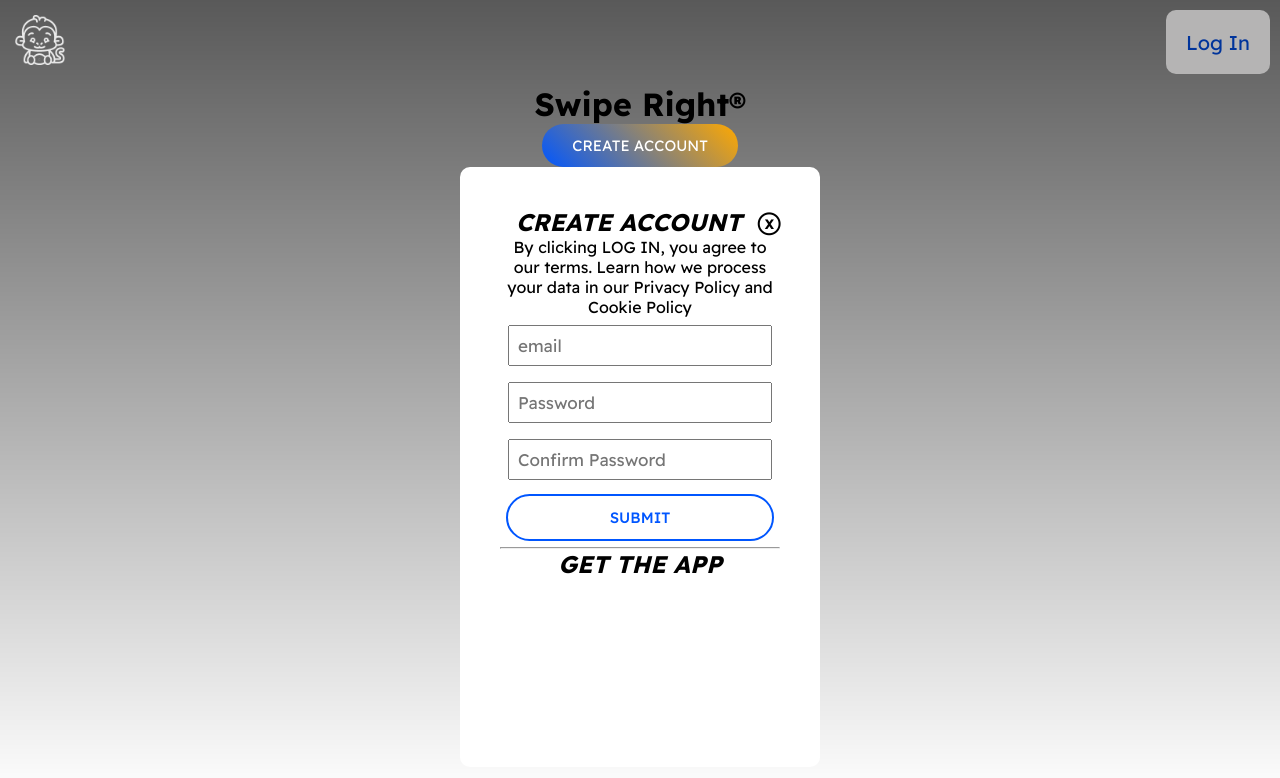
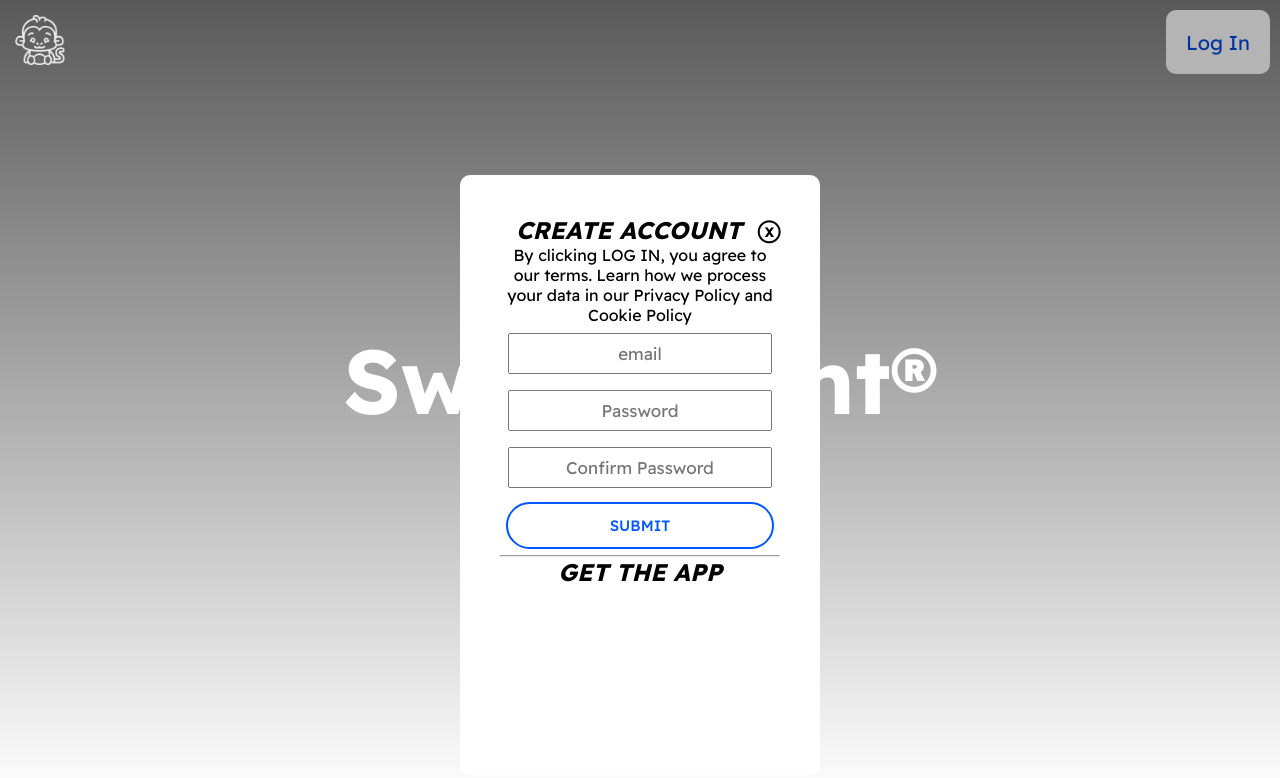
Before and after one commit to DDeShon/dating-app-old, a React (Create React App) app: page / in a window 1280 px wide. Both pictures are taken after a click on the button "CREATE ACCOUNT". Shown: the top 778 px of the page. Built offline with nearby package versions, Linux system fonts and the light colour scheme.

Commit message:
working on styling

```diff
--- a/src/components/AuthModal.js
+++ b/src/components/AuthModal.js
@@ -1,6 +1,6 @@
 import { useState } from "react";
 
-const AuthModal = ({ setShowModal }) => {
+const AuthModal = ({ setShowModal, isSignedUp }) => {
   const [email, setEmail] = useState(null);
   const [password, setPassword] = useState(null);
   const [confirmPassword, setConfirmPassword] = useState(null);
@@ -12,9 +12,15 @@ const AuthModal = ({ setShowModal }) => {
 
   const handleSubmit = (e) => {
     e.preventDefault();
+    try {
+      if (isSignedUp && password !== confirmPassword) {
+        setError("Passwords do not match");
+      }
+      console.log("make a post request to our database");
+    } catch (error) {
+      console.log(error);
+    }
   };
-
-  const isSignedUp = true;
 
   return (
     <div className="auth-modal">
@@ -43,6 +49,7 @@ const AuthModal = ({ setShowModal }) => {
           required={true}
           onChange={(e) => setPassword(e.target.value)}
         />
+        {isSignedUp && (
           <input
             type="password"
             id="password-check"
@@ -51,6 +58,7 @@ const AuthModal = ({ setShowModal }) => {
             required={true}
             onChange={(e) => setConfirmPassword(e.target.value)}
           />
+        )}
         <input className="secondary-button" type="submit" />
         <p>{error}</p>
       </form>
--- a/src/components/Nav.js
+++ b/src/components/Nav.js
@@ -1,9 +1,16 @@
 import whiteLogo from "../images/Code_Monkey_BW.png"; //placeholder images
 import colorLogo from "../images/Code_Monkey.png";
 
-const Nav = ({ minimal, authToken, setShowModal, showModal }) => {
+const Nav = ({
+  minimal,
+  authToken,
+  setShowModal,
+  showModal,
+  setIsSignedUp,
+}) => {
   const handleClick = () => {
     setShowModal(true);
+    setIsSignedUp(false);
   };
   return (
     <nav>
--- a/src/index.css
+++ b/src/index.css
@@ -5,10 +5,16 @@
   padding: 0;
   box-sizing: border-box;
   font-family: "Readex Pro", sans-serif;
+  text-align: center;
 }
 
 h2 {
   font-style: italic;
+}
+
+.primary-title {
+  font-size: 90px;
+  color: rgb(255, 255, 255);
 }
 
 .primary-button {
@@ -42,10 +48,6 @@ h2 {
   background-color: rgb(181, 180, 180);
   color: rgb(0, 52, 155);
   border: solid 2px rgb(0, 52, 155);
-}
-
-body {
-  text-align: center;
 }
 
 /*----- Navbar -----*/
@@ -91,9 +93,15 @@ nav .nav-button:disabled {
   );
 }
 
+.home {
+  margin-top: 30vh;
+}
+
 /*----- Auth Modal -----*/
 .auth-modal {
-  /* position: absolute; */
+  position: absolute;
+  left: 0;
+  right: 0;
   top: 175px;
   margin-left: auto;
   margin-right: auto;
--- a/src/pages/Home.js
+++ b/src/pages/Home.js
@@ -4,12 +4,13 @@ import { useState } from "react";
 
 const Home = () => {
   const [showModal, setShowModal] = useState(false);
+  const [isSignedUp, setIsSignedUp] = useState(true);
 
   const authToken = false;
 
   const handleClick = () => {
-    console.log("clicked");
     setShowModal(true);
+    setIsSignedUp(true);
   };
 
   return (
@@ -19,14 +20,17 @@ const Home = () => {
         authToken={authToken}
         setShowModal={setShowModal}
         showModal={showModal}
+        setIsSignedUp={setIsSignedUp}
       />
       <div className="home">
-        <h1>Swipe Right®</h1>
+        <h1 className="primary-title">Swipe Right®</h1>
         <button className="primary-button" onClick={handleClick}>
           {authToken ? "Signout" : "Create Account"}
         </button>
 
-        {showModal && <AuthModal setShowModal={setShowModal} />}
+        {showModal && (
+          <AuthModal setShowModal={setShowModal} isSignedUp={isSignedUp} />
+        )}
       </div>
     </div>
   );
```
Lines whose indentation alone changed are shown as unchanged.
